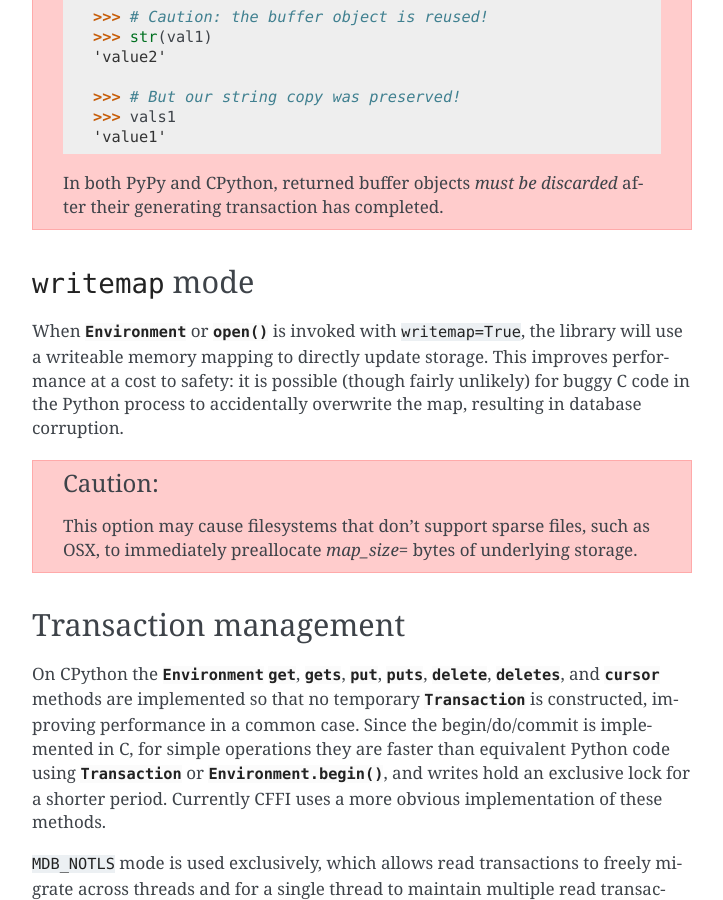
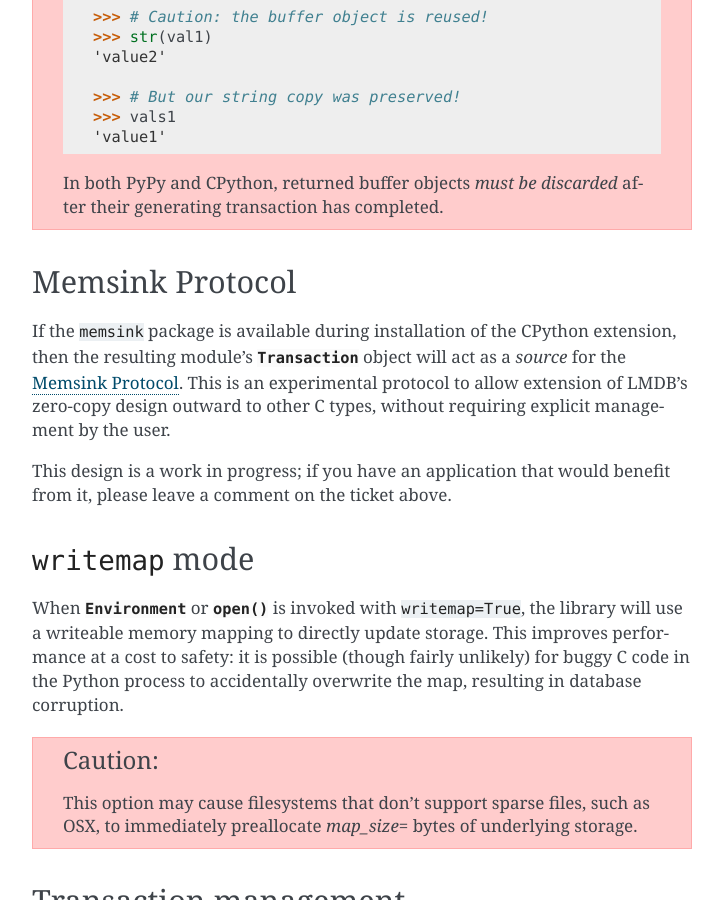
Before and after one commit to jnwatson/py-lmdb, a Sphinx documentation site: the page built from docs/index.rst, in a window 1280 px wide and 900 px high, scrolled down 4198 px. Shown: the whole window, without its empty margins (388-1111 px from the left). Built offline with Sphinx 7.4.7, drawn with Linux system fonts in a browser that asks for light colours.

Commit message:
Note memsink support.

```diff
--- a/docs/index.rst
+++ b/docs/index.rst
@@ -230,6 +230,20 @@ A buffer may be sliced without copying by passing it to :py:func:`buffer`:
     their generating transaction has completed.
 
 
+Memsink Protocol
+++++++++++++++++
+
+If the ``memsink`` package is available during installation of the CPython
+extension, then the resulting module's :py:class:`Transaction` object will act
+as a `source` for the `Memsink Protocol
+<https://github.com/dw/acid/issues/23>`_. This is an experimental protocol to
+allow extension of LMDB's zero-copy design outward to other C types, without
+requiring explicit management by the user.
+
+This design is a work in progress; if you have an application that would
+benefit from it, please leave a comment on the ticket above.
+
+
 ``writemap`` mode
 +++++++++++++++++
 
```
